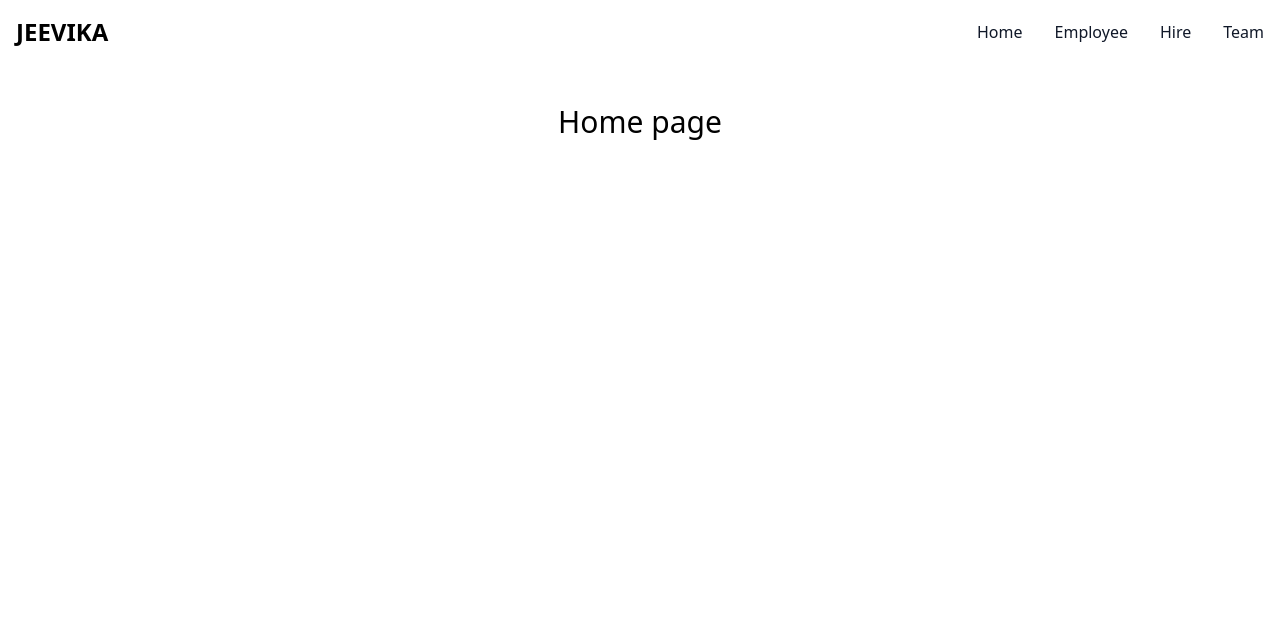
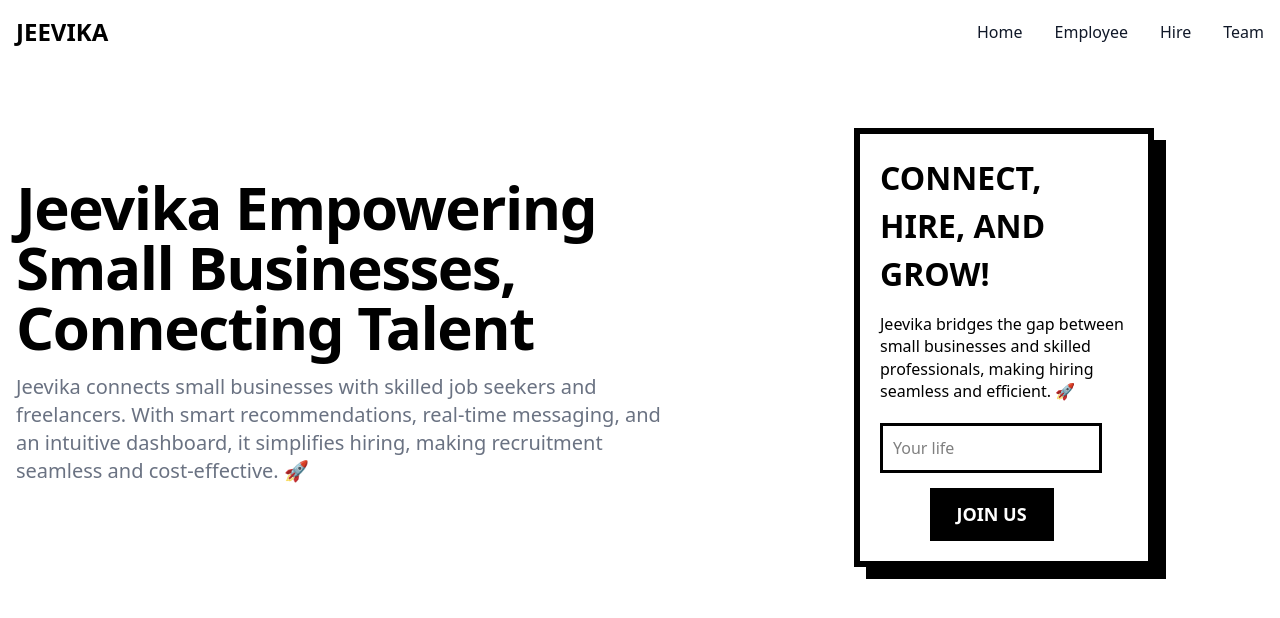
Before and after one commit to divyanshus020/Project-Jeevika, a React (Vite) app in the folder Project-Jeevika/: page / in a window 1280 px wide. Shown: the top 618 px of the page. Built offline with nearby package versions, Linux system fonts and the light colour scheme.

Commit message:
hero section done

```diff
--- /dev/null
+++ b/Project-Jeevika/src/components/HeroForm .jsx
@@ -0,0 +1,20 @@
+import React from 'react';
+import "../components/ui/HeroForm.css"
+const HeroForm = () => {
+    return (
+
+        <div className="card">
+            <span className="card__title">Connect, Hire, and Grow!</span>
+            <p className="card__content">
+            Jeevika bridges the gap between small businesses and skilled professionals, making hiring seamless and efficient. 🚀
+            </p>
+            <form className="card__form">
+                <input required="" type="email" placeholder="Your life" />
+                <button className="card__button">JOIN US </button>
+            </form>
+        </div>
+
+    );
+}
+
+export default HeroForm;
--- /dev/null
+++ b/Project-Jeevika/src/components/HeroSection.jsx
@@ -0,0 +1,24 @@
+import React from 'react';
+import HeroForm from './HeroForm ';
+const HeroSection = () => {
+    return (
+        <div>
+            <section class="bg-white dark:bg-gray-900">
+                <div class="grid max-w-screen-xl px-4 py-8 mx-auto lg:gap-8 xl:gap-0 lg:py-16 lg:grid-cols-12">
+                    <div class="mr-auto place-self-center lg:col-span-7">
+                        <h1 class="max-w-2xl mb-4 text-4xl font-extrabold tracking-tight leading-none md:text-5xl xl:text-6xl dark:text-white">Jeevika  Empowering Small Businesses, Connecting Talent</h1>
+                        <p class="max-w-2xl mb-6 font-light text-gray-500 lg:mb-8 md:text-lg lg:text-xl dark:text-gray-400">Jeevika connects small businesses with skilled job seekers and freelancers. With smart recommendations, real-time messaging, and an intuitive dashboard, it simplifies hiring, making recruitment seamless and cost-effective. 🚀</p>
+
+                    </div>
+                    <div class="hidden lg:mt-0 lg:col-span-5 lg:flex justify-center">
+                        {/* <img src="https://flowbite.s3.amazonaws.com/blocks/marketing-ui/hero/phone-mockup.png" alt="mockup" /> */}
+                        <HeroForm />
+
+                    </div>
+                </div>
+            </section>
+        </div>
+    );
+}
+
+export default HeroSection;
--- /dev/null
+++ b/Project-Jeevika/src/components/ui/HeroForm.css
@@ -0,0 +1,133 @@
+/* From Uiverse.io by 0xnihilism */
+.card {
+    width: 300px;
+    padding: 20px;
+    background: #fff;
+    border: 6px solid #000;
+    box-shadow: 12px 12px 0 #000;
+    transition: transform 0.3s, box-shadow 0.3s;
+  }
+
+  .card:hover {
+    transform: translate(-5px, -5px);
+    box-shadow: 17px 17px 0 #000;
+  }
+
+  .card__title {
+    font-size: 32px;
+    font-weight: 900;
+    color: #000;
+    text-transform: uppercase;
+    margin-bottom: 15px;
+    display: block;
+    position: relative;
+    overflow: hidden;
+  }
+
+  .card__title::after {
+    content: "";
+    position: absolute;
+    bottom: 0;
+    left: 0;
+    width: 90%;
+    height: 3px;
+    background-color: #000;
+    transform: translateX(-100%);
+    transition: transform 0.3s;
+  }
+
+  .card:hover .card__title::after {
+    transform: translateX(0);
+  }
+
+  .card__content {
+    font-size: 16px;
+    line-height: 1.4;
+    color: #000;
+    margin-bottom: 20px;
+  }
+
+  .card__form {
+    display: flex;
+    flex-direction: column;
+    gap: 15px;
+  }
+
+  .card__form input {
+    padding: 10px;
+    border: 3px solid #000;
+    font-size: 16px;
+    font-family: inherit;
+    transition: transform 0.3s;
+    width: calc(100% - 26px); /* Adjust for padding and border */
+  }
+
+  .card__form input:focus {
+    outline: none;
+    transform: scale(1.05);
+    background-color: #000;
+    color: #ffffff;
+  }
+
+  .card__button {
+    border: 3px solid #000;
+    background: #000;
+    color: #fff;
+    padding: 10px;
+    font-size: 18px;
+    left: 20%;
+    font-weight: bold;
+    text-transform: uppercase;
+    cursor: pointer;
+    position: relative;
+    overflow: hidden;
+    transition: transform 0.3s;
+    width: 50%;
+    height: 100%;
+  }
+
+  .card__button::before {
+    content: "Sure?";
+    position: absolute;
+    top: 0;
+    left: 0;
+    width: 100%;
+    height: 105%;
+    background-color: #5ad641;
+    color: #000;
+    display: flex;
+    align-items: center;
+    justify-content: center;
+    transform: translateY(100%);
+    transition: transform 0.3s;
+  }
+
+  .card__button:hover::before {
+    transform: translateY(0);
+  }
+
+  .card__button:active {
+    transform: scale(0.95);
+  }
+
+  @keyframes glitch {
+    0% {
+      transform: translate(2px, 2px);
+    }
+    25% {
+      transform: translate(-2px, -2px);
+    }
+    50% {
+      transform: translate(-2px, 2px);
+    }
+    75% {
+      transform: translate(2px, -2px);
+    }
+    100% {
+      transform: translate(2px, 2px);
+    }
+  }
+
+  .glitch {
+    animation: glitch 0.3s infinite;
+  }
--- a/Project-Jeevika/src/pages/Home.jsx
+++ b/Project-Jeevika/src/pages/Home.jsx
@@ -1,10 +1,12 @@
 import React from 'react';
 import Loader from '../components/Loader';
+import HeroSection from '../components/HeroSection';
 
 const Home = () => {
     return (
         <div>
-            <h1 className='text-center text-3xl mt-10'>Home page</h1>
+            {/* <h1 className='text-center text-3xl mt-10'>Home page</h1> */}
+            <HeroSection/>
 
         </div>
     );
--- /dev/null
+++ b/Project-Jeevika/tailwind.config.js
@@ -0,0 +1,46 @@
+tailwind.config = {
+    darkMode: 'class',
+    theme: {
+      extend: {
+        colors: {
+          primary: {"50":"#eff6ff","100":"#dbeafe","200":"#bfdbfe","300":"#93c5fd","400":"#60a5fa","500":"#3b82f6","600":"#2563eb","700":"#1d4ed8","800":"#1e40af","900":"#1e3a8a","950":"#172554"}
+        }
+      },
+      fontFamily: {
+        'body': [
+      'Inter',
+      'ui-sans-serif',
+      'system-ui',
+      '-apple-system',
+      'system-ui',
+      'Segoe UI',
+      'Roboto',
+      'Helvetica Neue',
+      'Arial',
+      'Noto Sans',
+      'sans-serif',
+      'Apple Color Emoji',
+      'Segoe UI Emoji',
+      'Segoe UI Symbol',
+      'Noto Color Emoji'
+    ],
+        'sans': [
+      'Inter',
+      'ui-sans-serif',
+      'system-ui',
+      '-apple-system',
+      'system-ui',
+      'Segoe UI',
+      'Roboto',
+      'Helvetica Neue',
+      'Arial',
+      'Noto Sans',
+      'sans-serif',
+      'Apple Color Emoji',
+      'Segoe UI Emoji',
+      'Segoe UI Symbol',
+      'Noto Color Emoji'
+    ]
+      }
+    }
+  }
```
